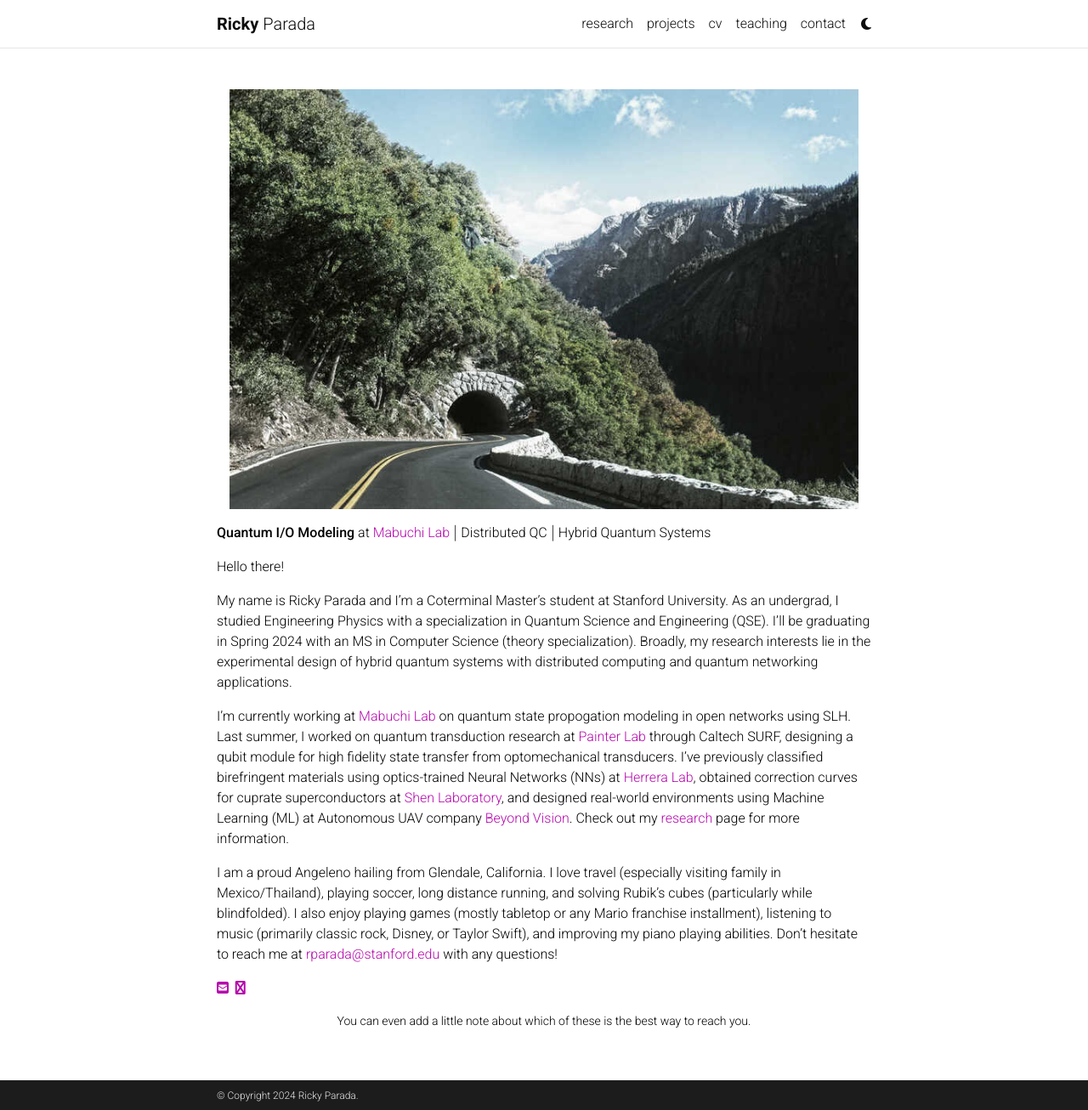
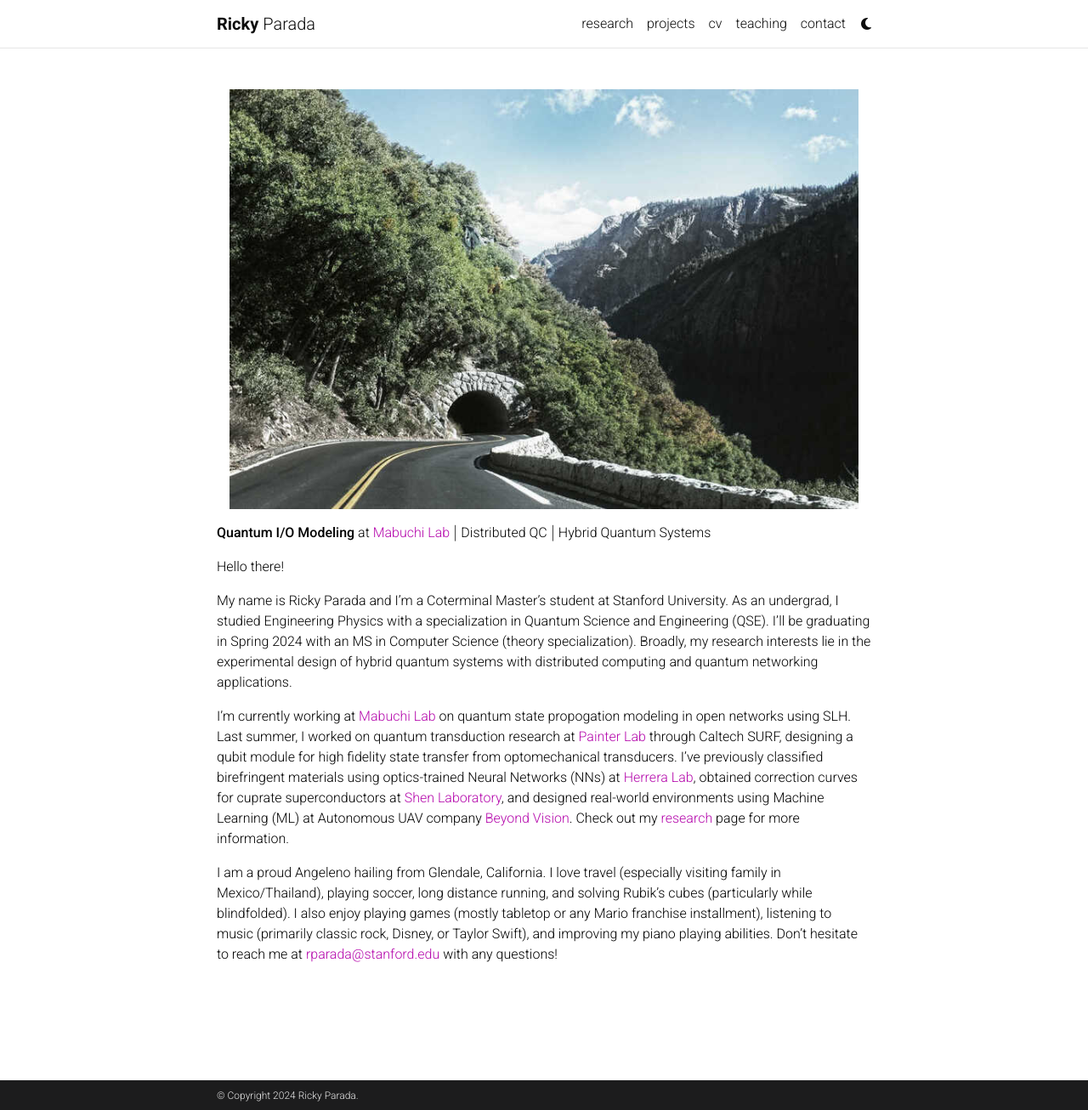
Before and after one commit to rickyparada/rickyparada.github.io, a Jekyll site: the page built from index.md, in a window 1280 px wide and 1306 px high. Shown: the whole window at 85% size. Built offline with Jekyll 4.4.1, drawn with Linux system fonts in a browser that asks for light colours; comment, search, counter and statistics services are not loaded; a style sheet for code colours, icons or effects is not loaded.

Commit message:
update contacts

```diff
--- a/index.md
+++ b/index.md
@@ -17,12 +17,8 @@
 I am a proud Angeleno hailing from Glendale, California. I love travel (especially visiting family in Mexico/Thailand), playing soccer, long distance running, and solving Rubik's cubes (particularly while blindfolded). I also enjoy playing games (mostly tabletop or any Mario franchise installment), listening to music (primarily classic rock, Disney, or Taylor Swift), and improving my piano playing abilities. Don't hesitate to reach me at [rparada@stanford.edu](mailto:rparada@stanford.edu) with any questions!
 
 <span class="contacticon center">
-	<a href="mailto:you@example.com"><i class="fa fa-envelope-square"></i></a>
-	<a href="http://tumblr.com" target="_blank"><i class="fa fa-scholar-square"></i></a>
-	<a href="https://github.com" target="_blank"><i class="fa fa-github-square"></i></a>
-	<a href="https://www.linkedin.com" target="_blank"><i class="fa fa-linkedin-square"></i></a>
+	<a href="mailto:rparada@stanford.edu"><i class="ai ai-envelope-square ai-3x"></i></a>
+	<a href="https://scholar.google.com/citations?user=j7NyAisAAAAJ&hl=en" target="_blank"><i class="ai ai-scholar-square ai-3x"></i></a>
+	<a href="https://github.com/rickyparada6" target="_blank"><i class="ai ai-github-square ai-3x"></i></a>
+	<a href="https://www.linkedin.com/in/rickyparada" target="_blank"><i class="ai ai-linkedin-square ai-3x"></i></a>
 </span>
-
-<div class="col three caption">
-	You can even add a little note about which of these is the best way to reach you.
-</div>
```
